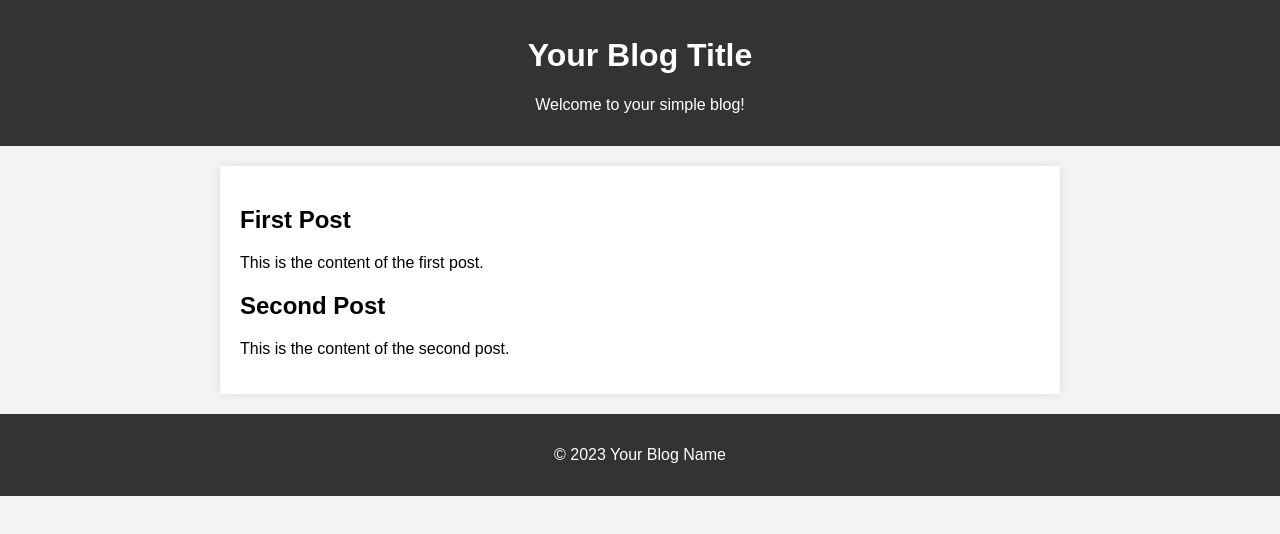
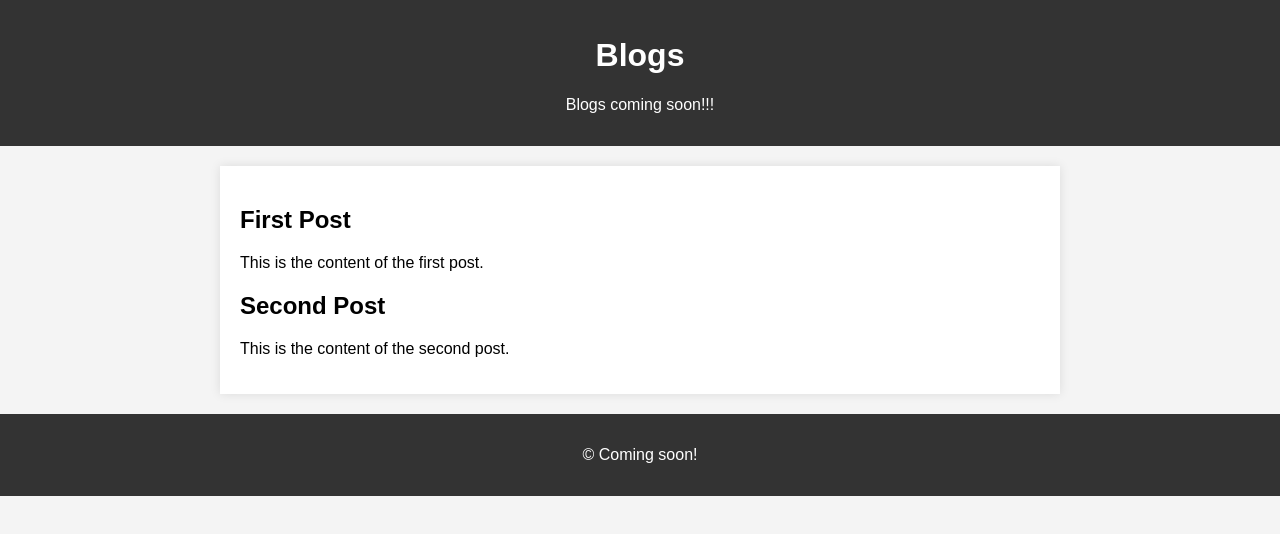
Before and after one commit to Crepco/Blog, a plain HTML site: page index.html in a window 1280 px wide. Drawn offline with Linux system fonts and the light colour scheme.

Commit message:
Update index.html

```diff
--- a/index.html
+++ b/index.html
@@ -4,18 +4,18 @@
     <meta charset="UTF-8">
     <meta name="viewport" content="width=device-width, initial-scale=1.0">
     <link rel="stylesheet" href="style.css">
-    <title>Your Blog Title</title>
+    <title>Blog</title>
 </head>
 <body>
     <header>
-        <h1>Your Blog Title</h1>
-        <p>Welcome to your simple blog!</p>
+        <h1>Blogs</h1>
+        <p>Blogs coming soon!!!</p>
     </header>
     <main id="blog-posts">
         <!-- Blog posts will be dynamically added here using JavaScript -->
     </main>
     <footer>
-        <p>&copy; 2023 Your Blog Name</p>
+        <p>&copy; Coming soon!</p>
     </footer>
     <script src="script.js"></script>
 </body>
```
